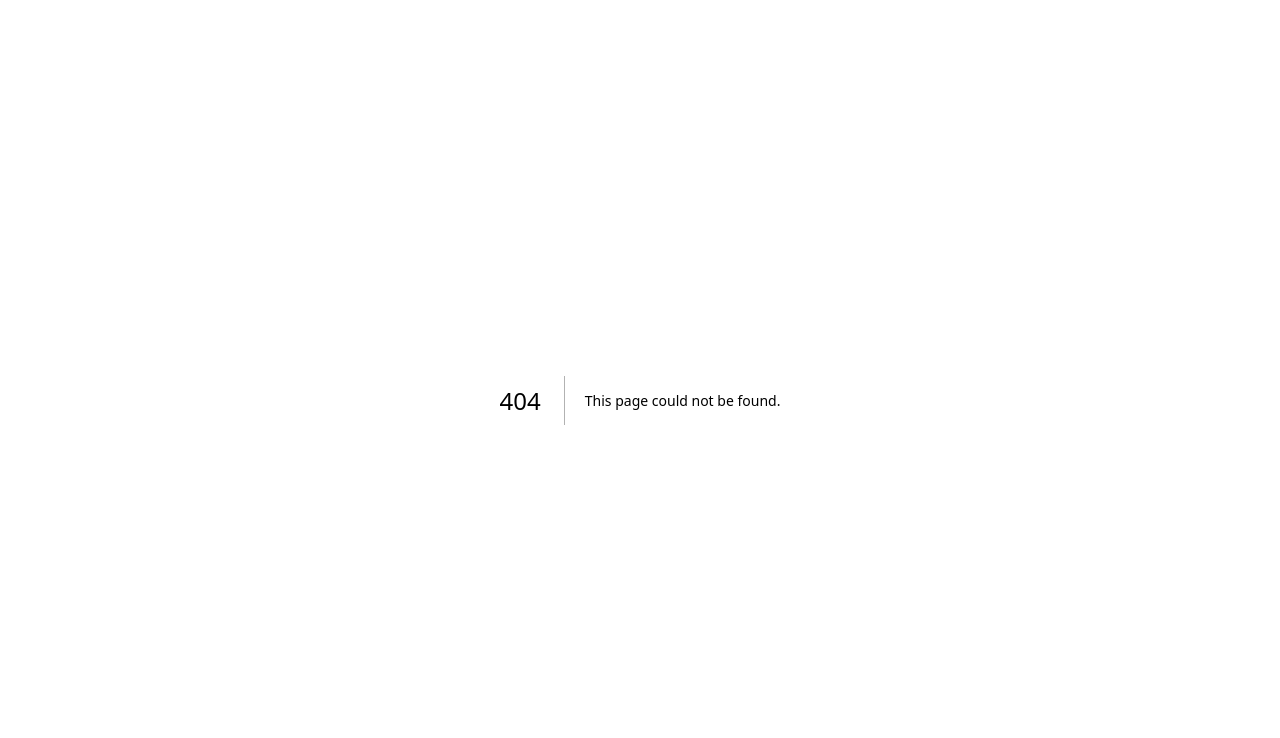
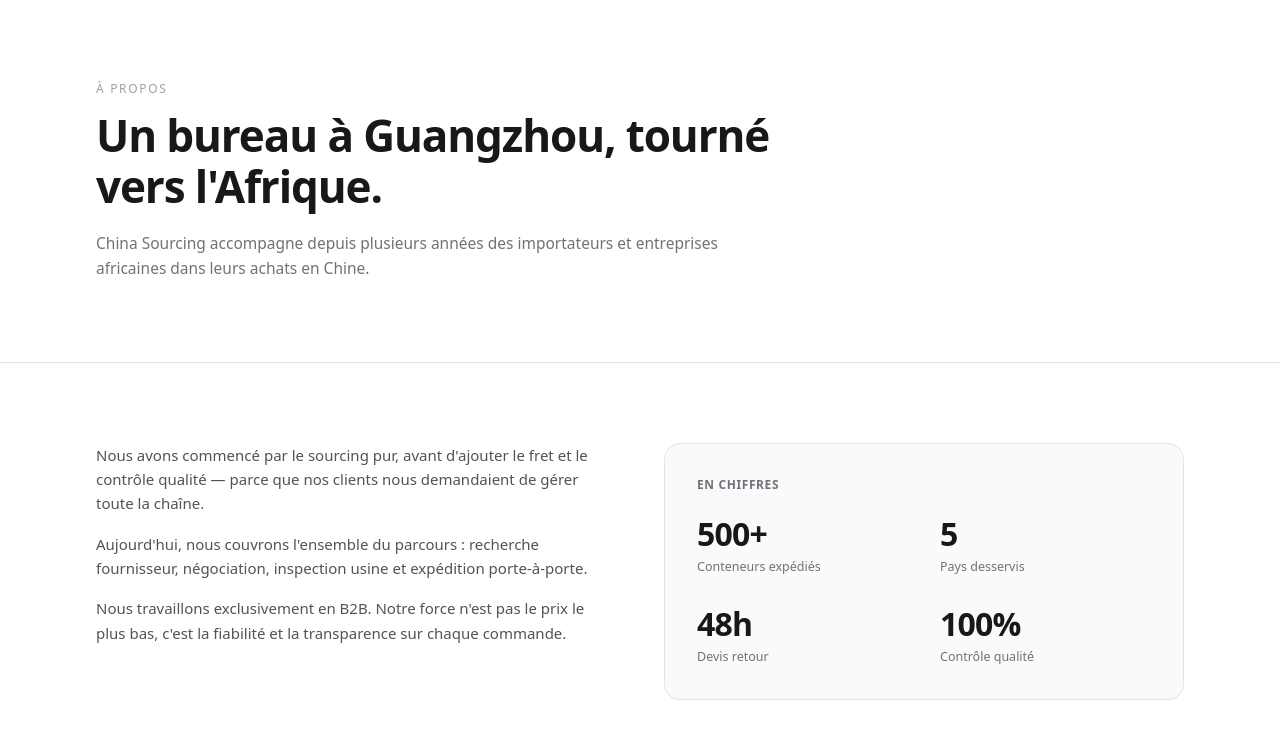
Before and after one commit to PATAWALA/China-Sourcing-, a Next.js app: page /a-propos in a window 1280 px wide. Before the commit this address had no page. Shown: the top 738 px of the page. Built offline with nearby package versions, Linux system fonts and the light colour scheme.

Commit message:
984 update

```diff
--- /dev/null
+++ b/src/app/a-propos/page.tsx
@@ -0,0 +1,48 @@
+import { PageHero } from "@/components/ui/PageHero";
+import { Stats } from "@/components/sections/Stats";
+import { Container } from "@/components/ui/Container";
+
+export const metadata = {
+  title: "À propos",
+  description: "Bureau basé à Guangzhou, tourné vers l'Afrique.",
+};
+
+export default function AboutPage() {
+  return (
+    <>
+      <PageHero
+        eyebrow="À propos"
+        title="Un bureau à Guangzhou, tourné vers l'Afrique."
+        description="China Sourcing accompagne depuis plusieurs années des importateurs et entreprises africaines dans leurs achats en Chine."
+      />
+
+      <Container className="py-16 sm:py-20">
+        <div className="grid gap-12 lg:grid-cols-2">
+          <div className="flex flex-col gap-4 text-[15px] leading-relaxed text-zinc-600">
+            <p>
+              Nous avons commencé par le sourcing pur, avant d'ajouter le fret et le contrôle qualité —
+              parce que nos clients nous demandaient de gérer toute la chaîne.
+            </p>
+            <p>
+              Aujourd'hui, nous couvrons l'ensemble du parcours : recherche fournisseur, négociation,
+              inspection usine et expédition porte-à-porte.
+            </p>
+            <p>
+              Nous travaillons exclusivement en B2B. Notre force n'est pas le prix le plus bas, c'est
+              la fiabilité et la transparence sur chaque commande.
+            </p>
+          </div>
+
+          <div className="rounded-2xl border border-zinc-200 bg-zinc-50 p-8">
+            <h3 className="text-[12px] font-semibold uppercase tracking-wider text-zinc-500">
+              En chiffres
+            </h3>
+            <div className="mt-6">
+              <Stats />
+            </div>
+          </div>
+        </div>
+      </Container>
+    </>
+  );
+}
```
